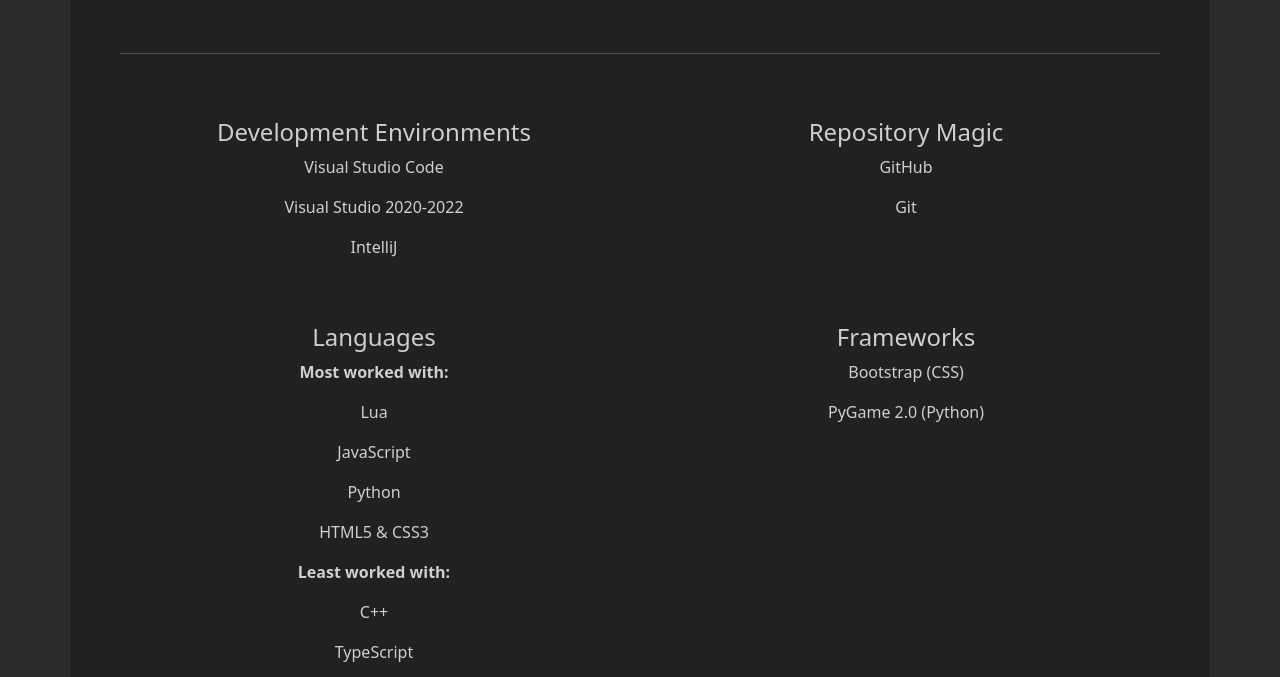
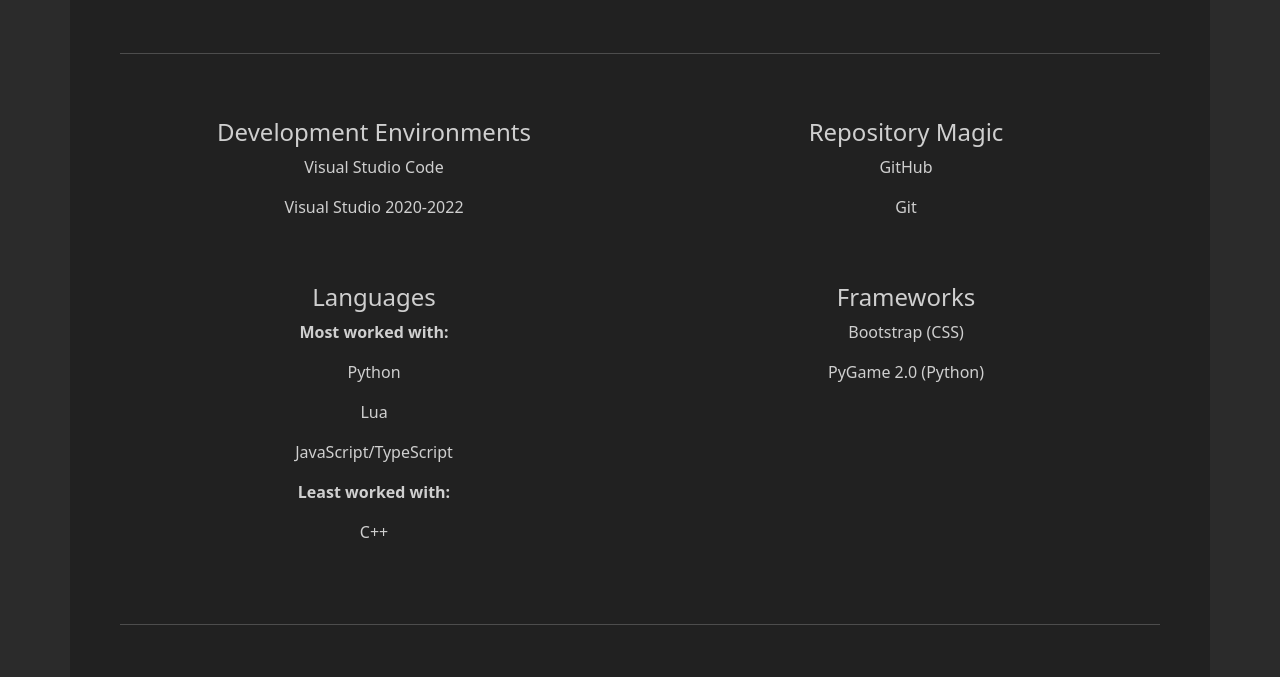
Before and after one commit to dylandamiano/dylandamiano.github.io, a plain HTML site: page tools.html in a window 1280 px wide. Shown: the part 275-952 px from the top of the page. Drawn offline with nearby package versions, Linux system fonts and the light colour scheme.

Commit message:
Update tools.html

```diff
--- a/tools.html
+++ b/tools.html
@@ -86,7 +86,6 @@
                                 <div>
                                     <p>Visual Studio Code</p>
                                     <p>Visual Studio 2020-2022</p>
-                                    <p>IntelliJ</p>
                                 </div>
                             </div>
 
@@ -110,14 +109,12 @@
                                 <h4>Languages</h4>
                                 <div>
                                     <p><b>Most worked with:</b></p>
+                                    <p>Python</p>
                                     <p>Lua</p>
-                                    <p>JavaScript</p>
-                                    <p>Python</p>
-                                    <p>HTML5 & CSS3</p>
+                                    <p>JavaScript/TypeScript</p>
 
                                     <p><b>Least worked with:</b></p>
                                     <p>C++</p>
-                                    <p>TypeScript</p>
 
                                 </div>
                             </div>
```
